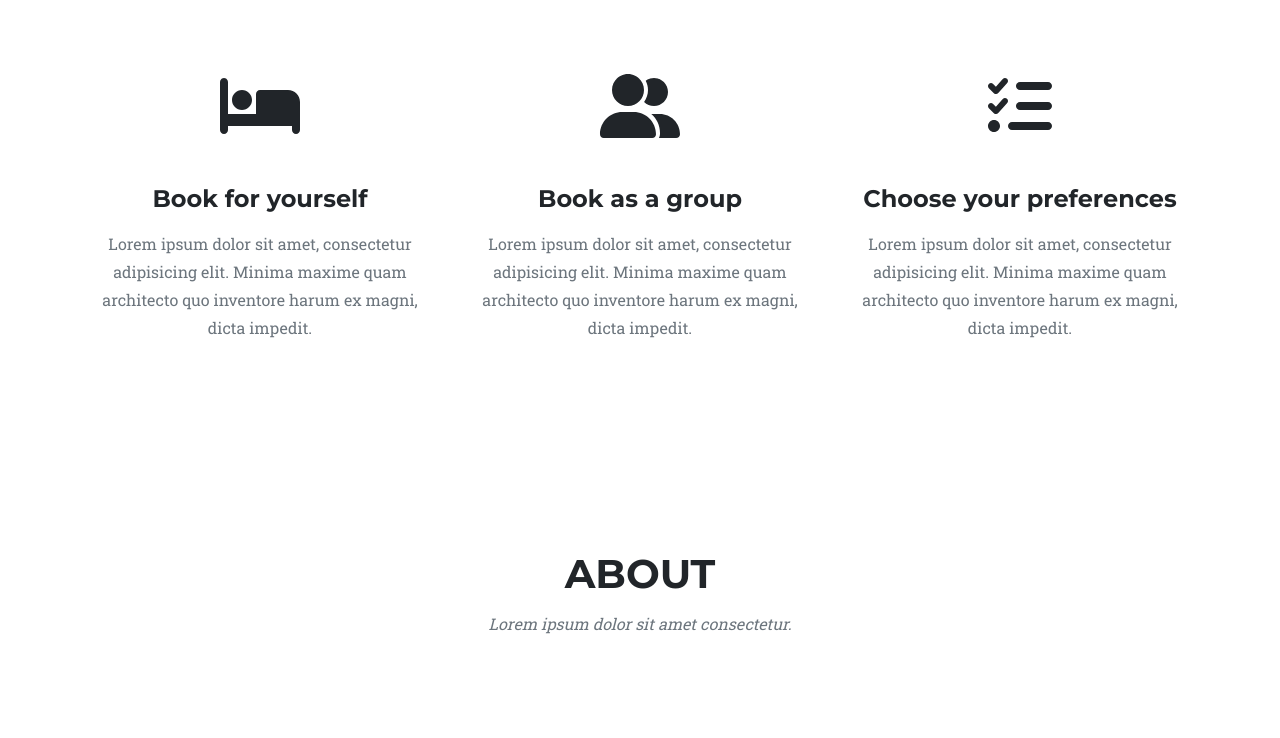
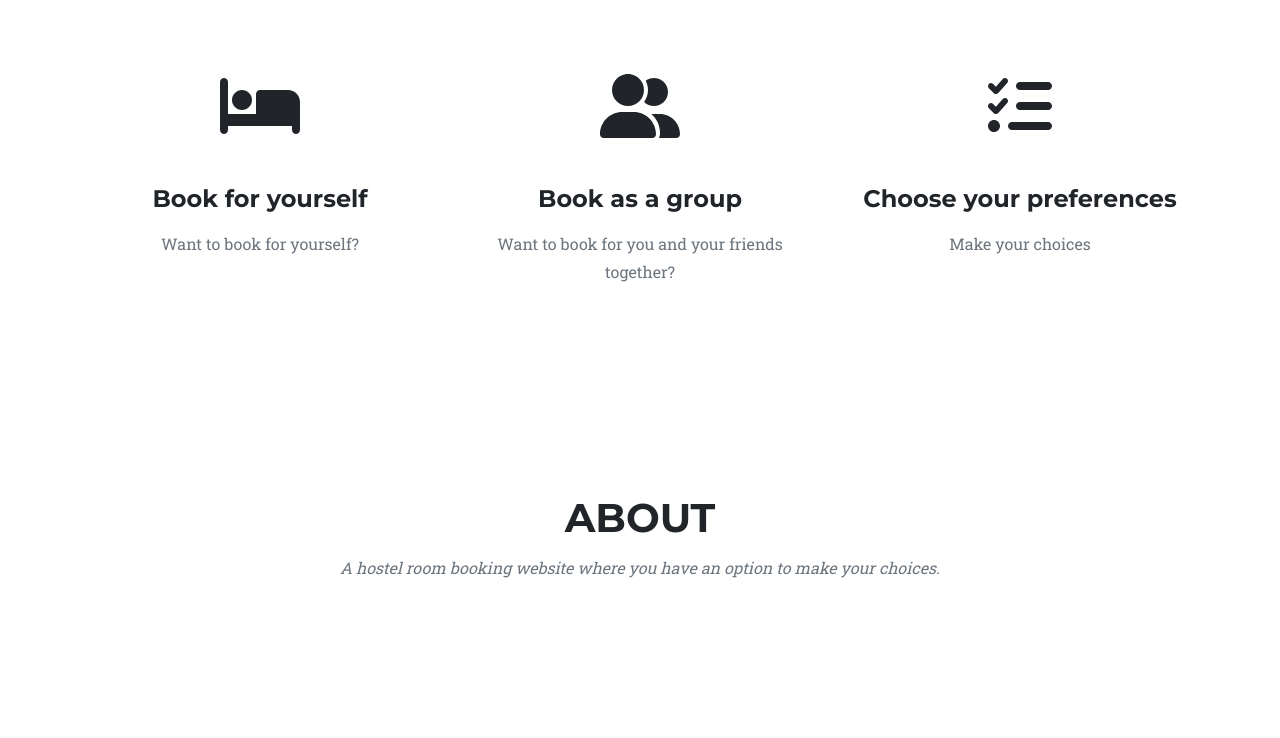
Before and after one commit to laasyaetikala/HackforET_InfiniteLoop, a Flask app: page / in a window 1280 px wide. Shown: the part 684-1422 px from the top of the page. Run offline with Flask 2, Linux system fonts and the light colour scheme; some libraries are stand-ins or nearby versions.

Commit message:
updated files

```diff
--- a/templates/booking.html
+++ b/templates/booking.html
@@ -1,4 +1,5 @@
 {% include 'includes/_messages.html' %}
+{% include 'includes/_navbar.html' %}
 <!DOCTYPE html>
 <html lang="en">
 <head>
--- a/templates/dashboard.html
+++ b/templates/dashboard.html
@@ -1,3 +1,4 @@
+{% include 'includes/_navbar.html' %}
 <!DOCTYPE html>
 <html lang="en">
 <head>
--- a/templates/index.html
+++ b/templates/index.html
@@ -5,7 +5,7 @@
         <meta name="viewport" content="width=device-width, initial-scale=1, shrink-to-fit=no" />
         <meta name="description" content="" />
         <meta name="author" content="" />
-        <title>Agency - Start Bootstrap Theme</title>
+        <title>Infinite Loop</title>
         <!-- Font Awesome icons (free version)-->
         <link rel="stylesheet" href="https://cdnjs.cloudflare.com/ajax/libs/font-awesome/6.1.1/css/all.min.css" integrity="sha512-KfkfwYDsLkIlwQp6LFnl8zNdLGxu9YAA1QvwINks4PhcElQSvqcyVLLD9aMhXd13uQjoXtEKNosOWaZqXgel0g==" crossorigin="anonymous" referrerpolicy="no-referrer" />
         <script src="https://use.fontawesome.com/releases/v6.1.0/js/all.js" crossorigin="anonymous"></script>
@@ -55,21 +55,21 @@
                             <i class="fa-solid fa-bed"></i>
                         </span>
                         <h4 class="my-3">Book for yourself</h4>
-                        <p class="text-muted">Lorem ipsum dolor sit amet, consectetur adipisicing elit. Minima maxime quam architecto quo inventore harum ex magni, dicta impedit.</p>
+                        <p class="text-muted">Want to book for yourself?</p>
                     </div>
                     <div class="col-md-4">
                         <span class="fa-stack fa-4x">
                             <i class="fa-solid fa-user-group"></i>
                         </span>
                         <h4 class="my-3">Book as a group</h4>
-                        <p class="text-muted">Lorem ipsum dolor sit amet, consectetur adipisicing elit. Minima maxime quam architecto quo inventore harum ex magni, dicta impedit.</p>
+                        <p class="text-muted">Want to book for you and your friends together?</p>
                     </div>
                     <div class="col-md-4">
                         <span class="fa-stack fa-4x">
                             <i class="fa-solid fa-list-check"></i>
                         </span>
                         <h4 class="my-3">Choose your preferences</h4>
-                        <p class="text-muted">Lorem ipsum dolor sit amet, consectetur adipisicing elit. Minima maxime quam architecto quo inventore harum ex magni, dicta impedit.</p>
+                        <p class="text-muted">Make your choices</p>
                     </div>
                 </div>
             </div>
@@ -80,7 +80,7 @@
             <div class="container">
                 <div class="text-center">
                     <h2 class="section-heading text-uppercase">About</h2>
-                    <h3 class="section-subheading text-muted">Lorem ipsum dolor sit amet consectetur.</h3>
+                    <h3 class="section-subheading text-muted">A hostel room booking website where you have an option to make your choices.</h3>
                 </div>
 
             </div>
--- a/templates/teambooking.html
+++ b/templates/teambooking.html
@@ -1,4 +1,5 @@
 {% include 'includes/_messages.html' %}
+{% include 'includes/_navbar.html' %}
 <!DOCTYPE html>
 <html lang="en">
 <head>
```
Also changed, not shown: templates/includes/_navbar.html (+0 -13 lines).
